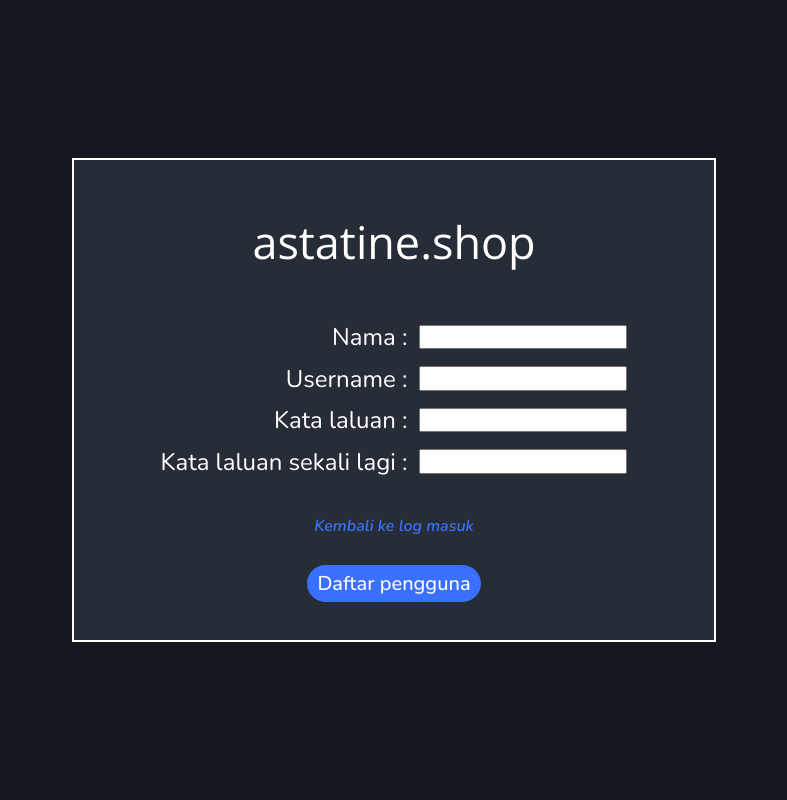
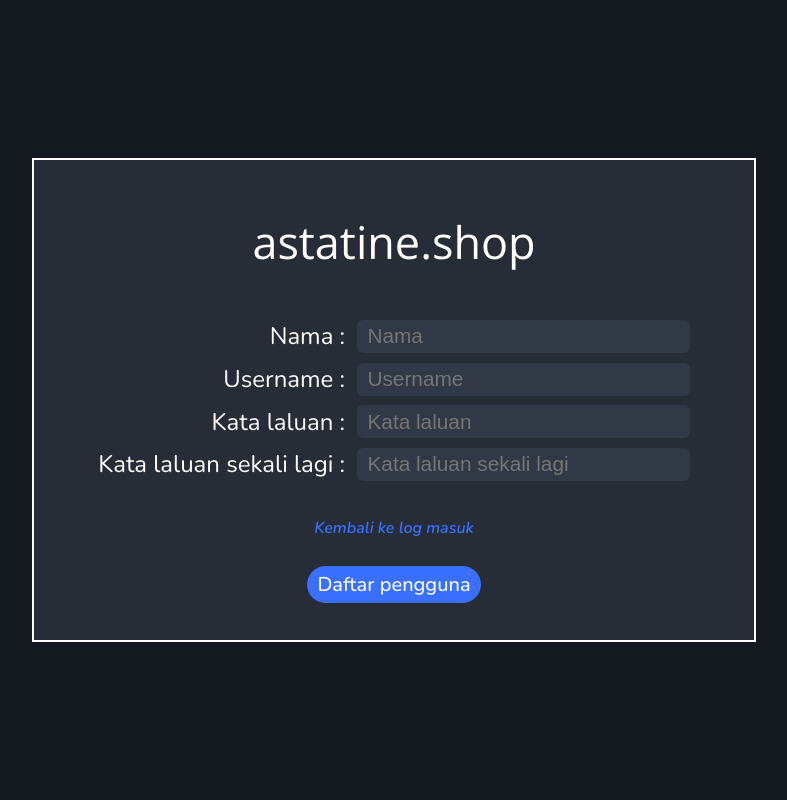
Before and after one commit to Asianerd/SK_astatine, a PHP site: page /signup.php in a window 1280 px wide. Shown: the whole page, without its empty margins (246-1033 px from the left). Run offline with PHP 8.4, Linux system fonts and the light colour scheme; some web fonts are replaced.

Commit message:
Reworked text input designs

```diff
--- a/login.php
+++ b/login.php
@@ -64,12 +64,12 @@
                     }
                     ?>
                 </h2>
-                <form class="login" action="login.php" method="post" autocomplete="on">
+                <form class="form" action="login.php" method="post" autocomplete="on">
                     <div id="fields">
                         <h2>Username : </h2>
-                        <input type="text" name="login_username" required="" oninvalid="this.setCustomValidity('Username wajib diisi.')" oninput="setCustomValidity('')">
+                        <input placeholder="Username" type="text" name="login_username" required="" oninvalid="this.setCustomValidity('Username wajib diisi.')" oninput="setCustomValidity('')">
                         <h2>Kata laluan : </h2>
-                        <input type="password" name="login_password" required="" oninvalid="this.setCustomValidity('Kata laluan wajib diisi.')" oninput="setCustomValidity('')" autocomplete="on">
+                        <input placeholder="Kata laluan" type="password" name="login_password" required="" oninvalid="this.setCustomValidity('Kata laluan wajib diisi.')" oninput="setCustomValidity('')" autocomplete="on">
                     </div>
                     <a id="signup" href="/signup.php">
                         Tiada akaun? Daftar akaun baharu di sini.
--- a/signup.php
+++ b/signup.php
@@ -107,16 +107,16 @@
                     }
                     ?>
                 </h2>
-                <form class="login" action="signup.php" method="POST" autocomplete="on" onsubmit="return validateForm();">
+                <form class="form" action="signup.php" method="POST" autocomplete="on" onsubmit="return validateForm();">
                     <div id="fields">
                         <h2>Nama : </h2>
-                        <input class="signup_inputField" id="signup_name" type="text" name="signup_name">
+                        <input placeholder="Nama" class="signup_inputField" id="signup_name" type="text" name="signup_name">
                         <h2>Username : </h2>
-                        <input class="signup_inputField" id="signup_username" type="text" name="signup_username">
+                        <input placeholder="Username" class="signup_inputField" id="signup_username" type="text" name="signup_username">
                         <!-- Add show password button? -->
                         <h2>Kata laluan : </h2>
                         <div id="password_criteria">
-                            <input class="signup_inputField" id="signup_password" type="password" name="signup_password" autocomplete="on" onkeyup="onPasswordUpdate();">
+                            <input placeholder="Kata laluan" class="signup_inputField" id="signup_password" type="password" name="signup_password" autocomplete="on" onkeyup="onPasswordUpdate();">
                             <div>
                                 <img src="./assets/logos/cross.png">
                                 <h3>antara 4-8 aksara</h3>
@@ -133,7 +133,7 @@
                             </div>
                         </div>
                         <h2>Kata laluan sekali lagi : </h2>
-                        <input class="signup_inputField" id="signup_confirm_password" type="password" name="signup_confirm_password" autocomplete="on">
+                        <input placeholder="Kata laluan sekali lagi" class="signup_inputField" id="signup_confirm_password" type="password" name="signup_confirm_password" autocomplete="on">
                     </div>
                     <a id="login" href="/login.php">
                         Kembali ke log masuk
--- a/styles/admin/daftar.css
+++ b/styles/admin/daftar.css
@@ -27,6 +27,10 @@
     font-weight: normal;
 }
 
+.form #submit {
+    margin-top:3ch;
+}
+/*
 .form {
     display:flex;
     justify-content: center;
@@ -67,7 +71,7 @@
 
     justify-content: center;
     align-items: center;
-}
+} */
 
 #parent > h2 {
     font-style:italic;
--- a/styles/login.css
+++ b/styles/login.css
@@ -6,9 +6,9 @@
 
     background:var(--background-secondary);
 
-    width:50vw;
-    height:45vh;
-    padding-top:5vh;
+    min-width:40vw;
+    min-height:45vh;
+    padding:5vh 5vw 0 5vw;
 
     margin:0;
 
@@ -20,12 +20,14 @@
 }
 
 .parent > h1 {
+    white-space:nowrap;
+
     color:var(--primary);
 
     font-size:45px;
 }
 
-.login {
+.form {
     display:flex;
     justify-content: space-evenly;
     align-items: center;
@@ -34,12 +36,35 @@
     font-family: 'Nunito', sans-serif;
     /* font-family: monospace; */
 
-    height:25ch;
+    min-height:25ch;
 
     color:var(--primary);
 }
 
-.login #fields {
+/* #region Input */
+.form input {
+    color:white;
+
+    background:var(--border-color);
+    border:none;
+
+    font-size:1.3em;
+    /* font-family:monospace; */
+
+    padding:0.1em 0.5em 0.1em 0.5em;
+    border-radius:0.3em;
+
+    transition-duration:0.3s;
+
+    transition-timing-function: ease;
+}
+
+.form input:focus {
+    background:var(--border-color-bright);
+}
+/* #endregion */
+
+.form #fields {
     display:grid;
     grid-template-columns: auto auto;
     row-gap: 1ch;
@@ -50,13 +75,13 @@
     align-items: center;
 }
 
-.login #fields input {
+.form #fields input {
     height:2.5ch;
     width:15em;
 }
 
 /* #region Password criteria */
-.login #password_criteria {
+.form #password_criteria {
     position:relative;
 
     display: flex;
@@ -64,7 +89,7 @@
     flex-direction: column;
 }
 
-.login #password_criteria > div {
+.form #password_criteria > div {
     background:var(--background-primary);
     display:grid;
     grid-template-columns: auto auto;
@@ -92,18 +117,18 @@
     filter:drop-shadow(0px 10px 10px #0005);
 }
 
-.login #password_criteria > div > img {
+.form #password_criteria > div > img {
     height:2ch;
     padding:0.2ch 1em 0.2ch 0;
 }
 
-.login #password_criteria input:focus + div {
+.form #password_criteria input:focus + div {
     height:20ch;
 
     padding:1ch 1em;
 }
 
-.login #password_criteria > div > h3 {
+.form #password_criteria > div > h3 {
     /* font-family: monospace; */
     font-weight: 200;
     font-size:16px;
@@ -115,8 +140,10 @@
 }
 /* #endregion */
 
-.login #fields > h2 {
+.form #fields > h2 {
     justify-self: end;
+
+    white-space:nowrap;
 
     font-family: 'Nunito', sans-serif;
     font-weight:100;
@@ -124,25 +151,25 @@
     padding-right:0.5em;
 }
 
-.login > a {
+.form > a {
     color:var(--background-tertiary);
     font-style:italic;
 
     transition-duration:0.3s;
 }
 
-.login > #signup:hover {
+.form > #signup:hover {
     text-shadow: 0px 0px 5px var(--background-tertiary);
     transform:translateX(5%);
 }
 
-.login > #login:hover {
+.form > #login:hover {
     text-shadow: 0px 0px 5px var(--background-tertiary);
     transform:translateX(-5%);
 }
 
 /* #region Submit */
-.login #submit {
+.form #submit {
     padding:5px 10px 5px 10px;
     cursor:pointer;
 
@@ -159,18 +186,18 @@
     transition-duration:0.3s;
 }
 
-.login #submit:hover {
+.form #submit:hover {
     transform:translateY(-10%);
 }
 /* #endregion */
 
 .parent.signup {
-    height:55vh !important;
+    min-height:55vh !important;
     padding-top:5vh;
 }
 
-.parent.signup .login {
-    height:35ch;
+.parent.signup .form {
+    min-height:35ch;
 }
 
 .parent #status {
--- a/styles/style.css
+++ b/styles/style.css
@@ -39,6 +39,8 @@
     --background-secondary : #262d37;
     --background-tertiary : #3970ff; /* 3970ff or 1e60fc */
     --border-color : #303945;
+    --border-color-bright : #37414e;
+
     --entity-background-primary : #0f0e0f;
     --entity-background-secondary : #151315;
     --primary : #fff;
```
Also changed, not shown: admin/daftar.php (+7 -6 lines).
